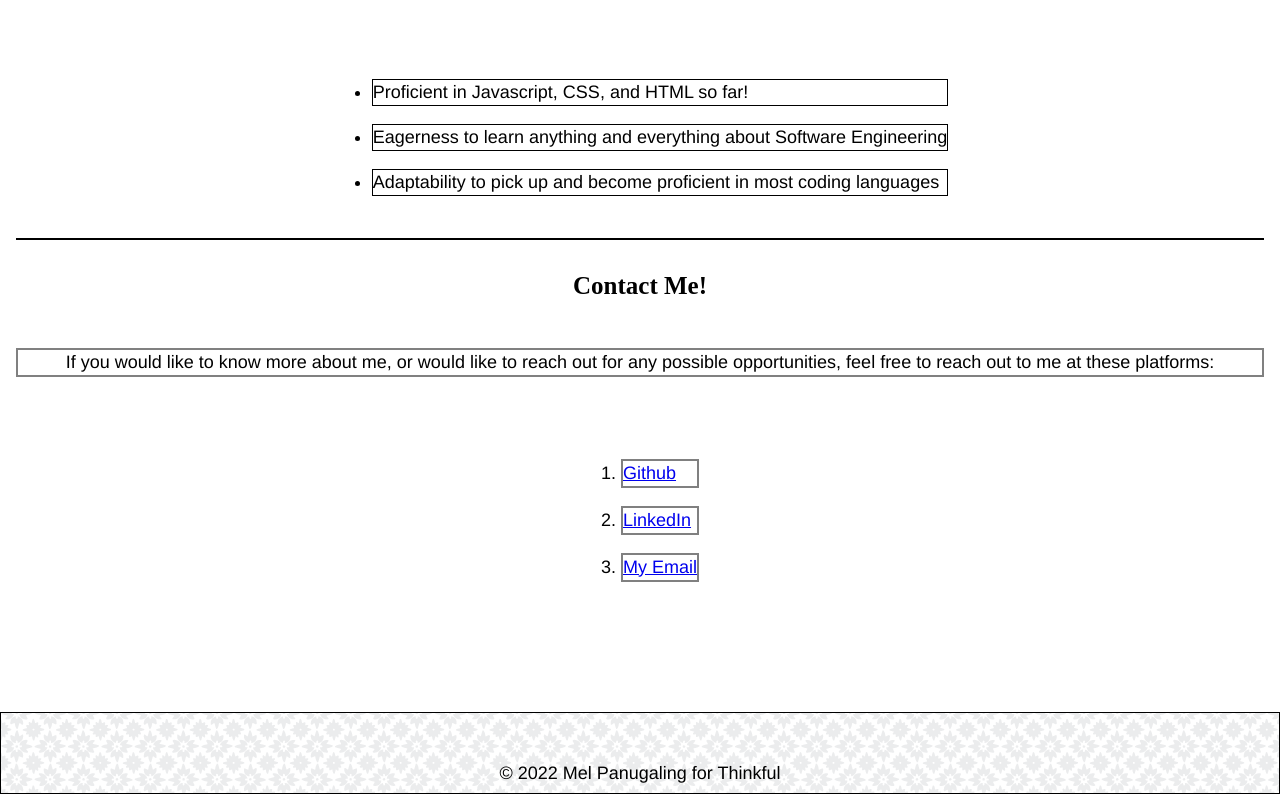
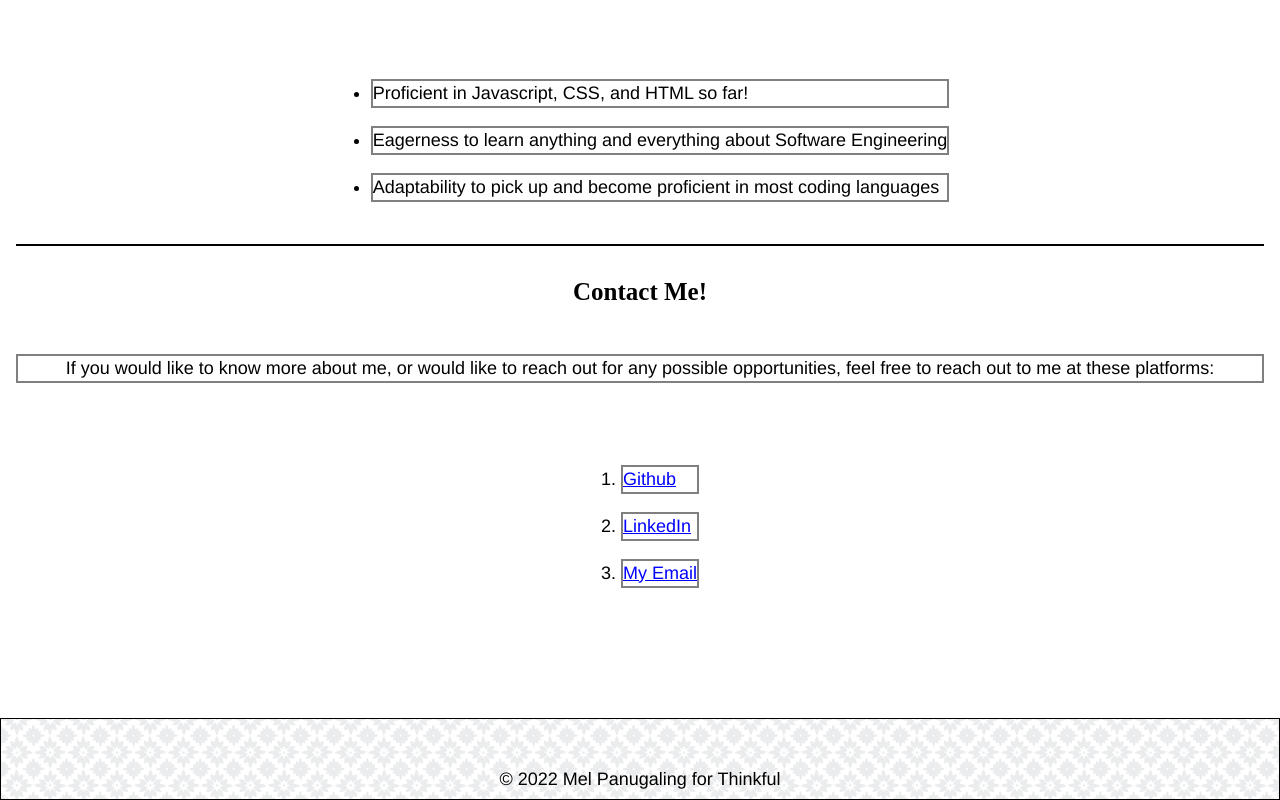
Before and after one commit to fmlomm/portfolio-website, a plain HTML site: page index.html in a window 1280 px wide. Shown: the part 1048-1848 px from the top of the page. Drawn offline with Linux system fonts and the light colour scheme.

Commit message:
css revisions
2nd round of CSS revisions

```diff
--- a/index.html
+++ b/index.html
@@ -39,9 +39,9 @@
         various manga and building computers / mechanical keyboards.</p>
             <ul>
                 <!-- Unordered list for about me section and lists what I have learned so far in web development -->
-            <li class="bg-color">Proficient in Javascript, CSS, and HTML so far!</li>
-            <li class="bg-color">Eagerness to learn anything and everything about Software Engineering</li>
-            <li class="bg-color">Adaptability to pick up and become proficient in most coding languages</li>
+            <li class="txt-border bg-color">Proficient in Javascript, CSS, and HTML so far!</li>
+            <li class="txt-border bg-color">Eagerness to learn anything and everything about Software Engineering</li>
+            <li class="txt-border bg-color">Adaptability to pick up and become proficient in most coding languages</li>
             </ul>
         </article>
     </div>
@@ -49,7 +49,7 @@
         <hr>
         <h3>Contact Me!</h3>
         <!-- Contact section linking to Github page, LinkedIn page, and link to my email -->
-        <p class=" txt-border bg-color">If you would like to know more about me, or would like to reach out for any possible opportunities, feel free to reach out to me at these platforms:</p>
+        <p class="txt-border bg-color">If you would like to know more about me, or would like to reach out for any possible opportunities, feel free to reach out to me at these platforms:</p>
         <ol>
             <li class="txt-border bg-color"><a href="https://github.com/fmlomm">Github</a></li>
             <li class="txt-border bg-color"><a href="https://www.linkedin.com/in/mel-panugaling-a55386212/">LinkedIn</a></li>
--- a/style.css
+++ b/style.css
@@ -1,3 +1,5 @@
+/* general styles for elements */
+
 header, footer {
     background-image: url(header-bg.png);
 }
@@ -54,15 +56,19 @@ body {
     margin: 0px;
 }
 
+/* specialzed styling for specific elements */
+/* txt-border should be applied to all text elements except footer and any hX or header elements */
 .txt-border {
     border: 2px solid grey;
 }
 
+/* bg-color should apply to all text except footer and any hX or header elements */
 .bg-color {
     background-color: white;
 
 }
 
+/* this class is specifically for personal image  */
 .self-img {
     width: 20%;
     height: auto;
@@ -70,6 +76,7 @@ body {
     padding: 1rem;
 }
 
+/*  this class is used to center any element applied*/
 .center {
     display: block;
     margin-left: auto;
@@ -77,20 +84,30 @@ body {
     margin-bottom: 5rem;
 }
 
+/* this class is used to apply background image to body */
 .bg-gen {
     background-image: url(bg-gen.webp);
     padding: 1rem;
 }
 
+/* this class is used to add a wrapper, specifically to header */
 .wrapper {
     font-family: arial, sans-serif;
     text-align: center;
     height: 140px;
 }
 
+/* this is to add a gap for better spacing */
 .gap-sm {
     height: 50px;
     width: auto;
 }
 
+/* special border for header */
 .inset {   border: 10px inset gray;  }
+
+/* here are the psuedostyles for links */
+a:link      {   color: blue;    }
+a:hover     {   color: green;   }
+a:visited   {   color: purple;  }
+a:active    {   color: black;   }
```
